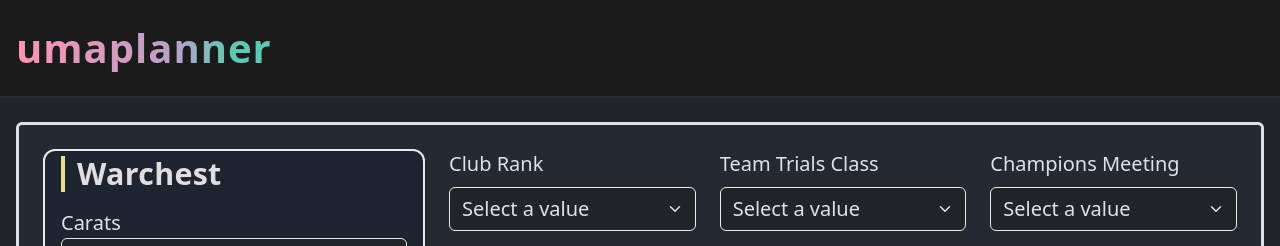
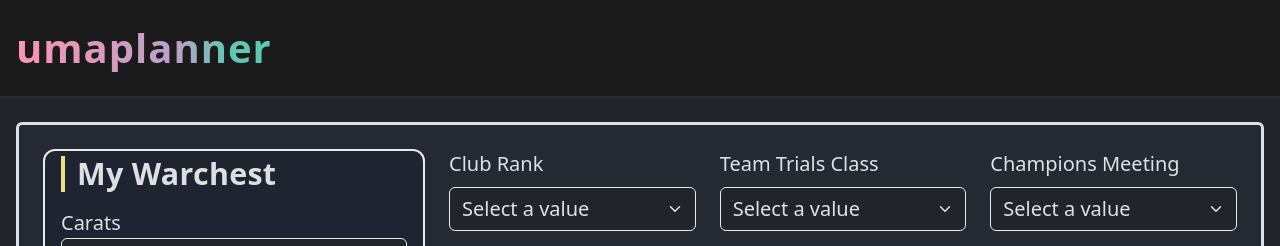
Before and after one commit to Lily123xoxo/uma-gacha-planner, a Next.js app: page / in a window 1280 px wide. Shown: the top 246 px of the page. Built offline with nearby package versions, Linux system fonts and the light colour scheme; no server answers; the database is empty.

Commit message:
"my" readded to warchest title

```diff
--- a/components/InputForm.tsx
+++ b/components/InputForm.tsx
@@ -11,7 +11,7 @@ export default function InputForm() {
             {/* Current Stockpiles (Warchest) */}
             <div className="col-12 col-lg-4 d-flex flex-column">
               <section className="stockpile-card flex-grow-1">
-                <h2 className="h2-form-titles mb-3 warchest">Warchest</h2>
+                <h2 className="h2-form-titles mb-3 warchest">My Warchest</h2>
 
                 {/* Current Carats */}
                 <label htmlFor="carats" className="form-label-carats carats-label text-end">Carats</label>
```
